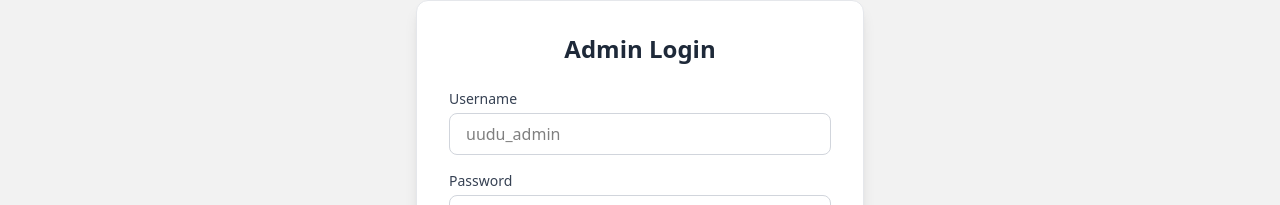
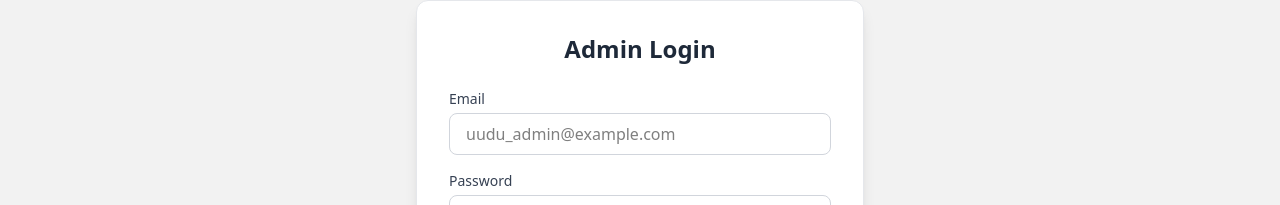
Before and after one commit to MandeepBasnet/Uudu, a React (Vite) app: page /login in a window 1280 px wide. Shown: the part 233-438 px from the top of the page. Built offline with nearby package versions, Linux system fonts and the light colour scheme; no server answers.

Commit message:
refactor: Update login to use email instead of username

```diff
--- a/src/pages/Login.jsx
+++ b/src/pages/Login.jsx
@@ -3,7 +3,7 @@ import { useNavigate } from 'react-router-dom';
 import { account } from '../lib/appwrite';
 
 const Login = () => {
-    const [username, setUsername] = useState('');
+    const [email, setEmail] = useState('');
     const [password, setPassword] = useState('');
     const [error, setError] = useState('');
     const [loading, setLoading] = useState(false);
@@ -13,12 +13,6 @@ const Login = () => {
         e.preventDefault();
         setError('');
         setLoading(true);
-
-        // Hardcoded map for simple username experience
-        let email = username;
-        if (username === 'uudu_admin') {
-            email = 'uudu_admin@example.com';
-        }
 
         try {
             // Check if there's an existing session and delete it to force new login
@@ -64,13 +58,13 @@ const Login = () => {
 
                 <form onSubmit={handleLogin} className="space-y-4">
                     <div>
-                        <label className="block text-sm font-medium text-gray-700 mb-1">Username</label>
+                        <label className="block text-sm font-medium text-gray-700 mb-1">Email</label>
                         <input
-                            type="text"
-                            value={username}
-                            onChange={(e) => setUsername(e.target.value)}
+                            type="email"
+                            value={email}
+                            onChange={(e) => setEmail(e.target.value)}
                             className="w-full px-4 py-2 rounded-lg border border-gray-300 focus:ring-2 focus:ring-[#99564c] focus:border-transparent outline-none transition-all"
-                            placeholder="uudu_admin"
+                            placeholder="uudu_admin@example.com"
                             required
                         />
                     </div>
```
